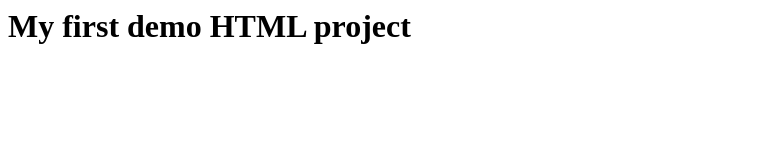
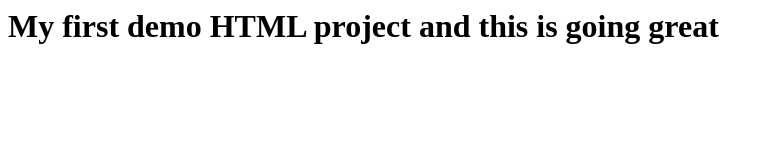
Before and after one commit to sudanpsg/demoproj, a plain HTML site: page index.html in a window 1280 px wide. Shown: the whole page, without its empty margins (0-774 px from the left). Drawn offline with Linux system fonts and the light colour scheme.

Commit message:
my first changes

```diff
--- a/index.html
+++ b/index.html
@@ -1,4 +1,4 @@
 <html>
 <body>
-<h1>My first demo HTML project</h1>
+<h1>My first demo HTML project and this is going great</h1>
 </body>
```
